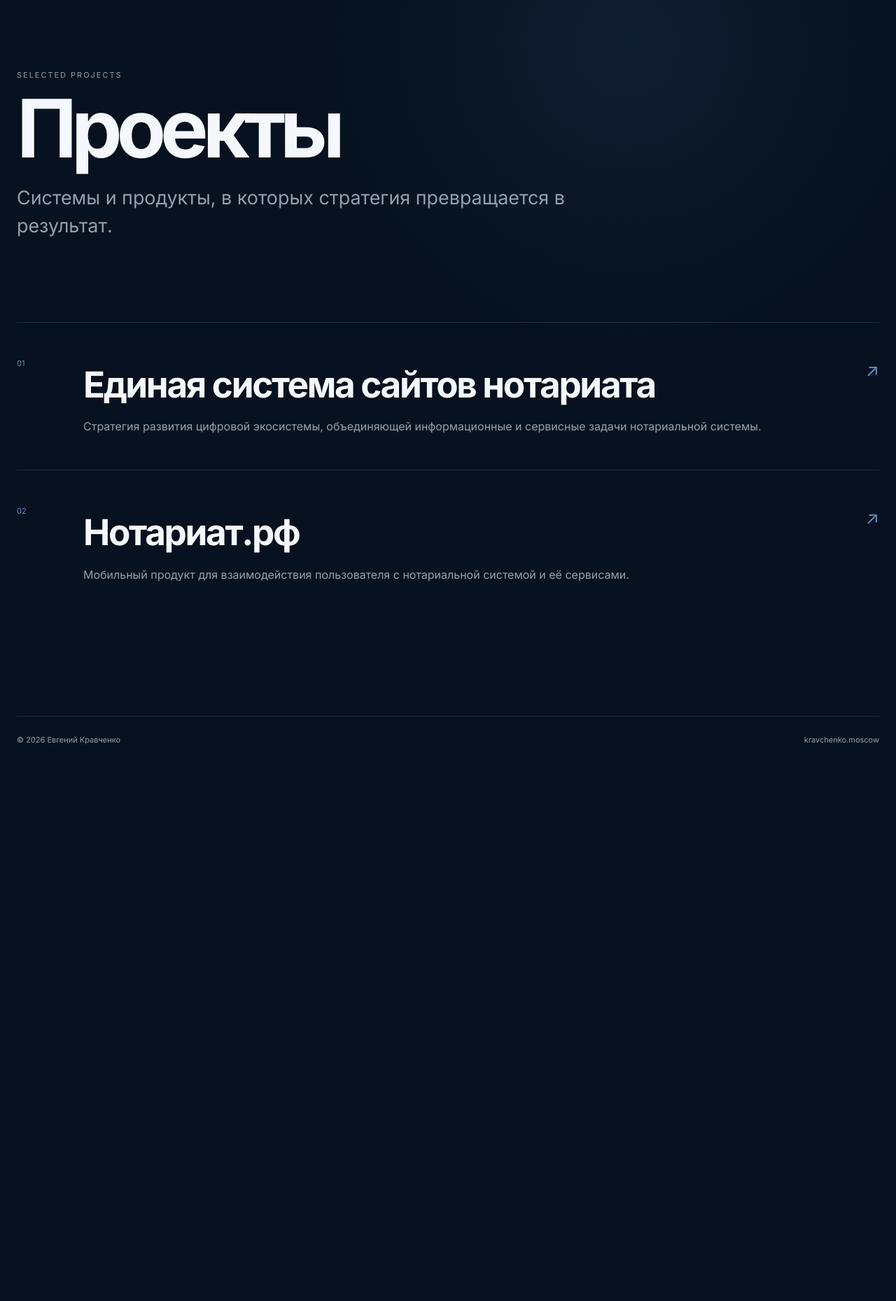
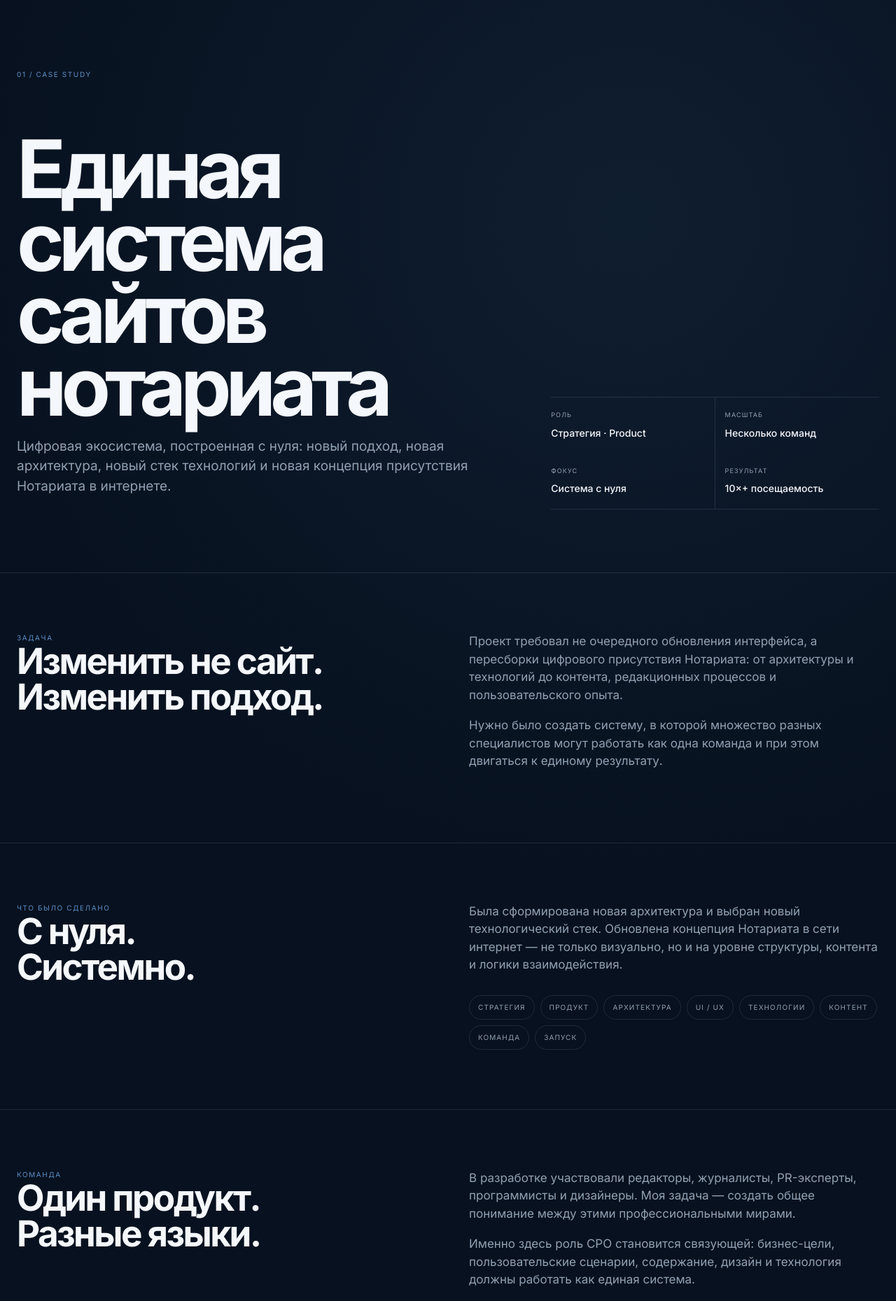
Before and after one commit to eikravchenko/eikravchenko.github.io, a PHP site: page /projects/ in a window 1280 px wide. Shown: the part 76-1935 px from the top of the page at 70% size. Before the commit the page ends 1140 px from the top, so only its background shows below. Run offline with PHP 8.4, Linux system fonts and the light colour scheme.

Commit message:
prototype_v_3

```diff
--- a/about/index.html
+++ b/about/index.html
@@ -12,6 +12,6 @@
 </head><body>
 <header class="site-nav"><a class="logo" href="/">EK</a><nav class="nav-links"><a href="/about/" class="active">Обо мне</a><a href="/projects/" class="">Проекты</a><a href="/publications/" class="">Публикации</a><a href="/contacts/" class="">Контакты</a></nav><div class="nav-actions"><button class="icon-btn" data-theme-toggle aria-label="Тема">☀</button><button class="icon-btn menu-btn" data-menu-toggle aria-label="Меню">☰</button></div></header>
 <div class="mobile-menu" data-mobile-menu><a href="/about/" data-close-menu>Обо мне</a><a href="/projects/" data-close-menu>Проекты</a><a href="/publications/" data-close-menu>Публикации</a><a href="/contacts/" data-close-menu>Контакты</a></div>
-<main><section class="page-hero"><div class="container reveal"><div class="eyebrow">About</div><h1>Обо мне</h1><p class="lead">Chief Product Officer. Стратегия, продукт, команда и результат.</p></div></section><section class="page-content"><div class="container text reveal"><p>Я работаю на пересечении бизнеса и разработки — там, где стратегические задачи должны превращаться в понятные продукты.</p><p>Моя роль — создавать общее понимание: зачем нужен продукт, для кого он создаётся, что действительно важно сделать сейчас и как команда должна прийти к результату.</p><p>Сейчас я управляю стратегией развития Единой системы сайтов нотариата.</p><p>Среди ключевых проектов — Единая система сайтов нотариата и мобильное приложение «Нотариат.рф».</p></div></section></main>
+<main><section class="page-hero"><div class="container reveal"><div class="eyebrow">About</div><h1>Обо мне</h1><p class="lead">Я создаю системы, в которых сложные проекты становятся управляемыми: превращаю сложность в понятные продукты, соединяя людей, бизнес и технологии.</p></div></section><section class="page-content"><div class="container text reveal"><p>Я работаю на пересечении бизнеса и разработки — там, где стратегические задачи должны превращаться в понятные продукты.</p><p>Мне важно, чтобы после разговора со мной у бизнеса и разработки появлялось общее понимание: что мы создаём, зачем и как поймём, что получилось.</p><p>Моя роль — создавать общее понимание: зачем нужен продукт, для кого он создаётся, что действительно важно сделать сейчас и как команда должна прийти к результату.</p><p>Сейчас я управляю стратегией развития Единой системы сайтов нотариата.</p><p>Среди ключевых проектов — Единая система сайтов нотариата и мобильное приложение «Нотариат.рф».</p></div></section></main>
 <footer class="container footer"><span>© 2026 Евгений Кравченко</span><span>kravchenko.moscow</span></footer>
 <script src="/js/main.js"></script></body></html>
--- a/css/style.css
+++ b/css/style.css
@@ -36,3 +36,50 @@ a{color:inherit;text-decoration:none}button{font:inherit}img{display:block;max-w
 
 @media(max-width:850px){.nav-links{display:none}.menu-btn{display:block}.mobile-menu.open{display:block;position:fixed;inset:0;z-index:40;background:var(--bg);padding:110px 24px 40px}.mobile-menu a{display:block;padding:18px 0;border-bottom:1px solid var(--line);font-size:30px}.hero-inner{grid-template-columns:1fr}.avatar{order:-1;width:250px}.orbit{left:50%}.pulse{left:50%}.hero-bottom{display:none}.principles{grid-template-columns:1fr 1fr}.principle{border-bottom:1px solid var(--line)}.connection{height:520px}.section{padding:105px 0}}
 @media(max-width:560px){.container,.hero-inner{width:calc(100% - 32px)}.hero h1{font-size:17vw}.principles{grid-template-columns:1fr}.principle{border-right:0}.project{grid-template-columns:40px 1fr auto}.project h3{font-size:30px}.center{width:122px;height:122px}.connection-label{font-size:8px}.footer{flex-direction:column;gap:8px}}
+
+/* V3 — personal brand / case-study layer */
+.hero-kicker{display:inline-flex;align-items:center;gap:10px;color:var(--muted);font-size:10px;letter-spacing:.16em;text-transform:uppercase}
+.hero-kicker i{display:block;width:34px;height:1px;background:var(--accent)}
+.hero-statement{max-width:760px;margin-top:30px;font-size:clamp(22px,3vw,38px);line-height:1.08;letter-spacing:-.035em}
+.hero-statement em{font-style:normal;color:var(--accent)}
+.metric-strip{display:grid;grid-template-columns:repeat(3,1fr);margin-top:70px;border-top:1px solid var(--line)}
+.metric{padding:22px 18px 0 0;border-right:1px solid var(--line)}
+.metric:last-child{border-right:0;padding-left:18px}
+.metric b{display:block;font-size:clamp(30px,4vw,52px);letter-spacing:-.05em;font-weight:500}
+.metric span{display:block;margin-top:5px;color:var(--muted);font-size:10px;letter-spacing:.12em;text-transform:uppercase}
+.case-hero{display:grid;grid-template-columns:1.2fr .8fr;gap:60px;align-items:end;margin-top:60px}
+.case-label{color:var(--accent);font-size:10px;letter-spacing:.16em;text-transform:uppercase}
+.case-title{font-size:clamp(40px,6vw,82px);line-height:.92;letter-spacing:-.065em;margin:13px 0}
+.case-intro{color:var(--muted);font-size:19px;max-width:720px}
+.case-meta{display:grid;grid-template-columns:1fr 1fr;gap:0;border-top:1px solid var(--line);border-bottom:1px solid var(--line)}
+.case-meta div{padding:18px 14px 18px 0;border-right:1px solid var(--line)}
+.case-meta div:nth-child(even){padding-left:14px;border-right:0}
+.case-meta small{display:block;color:var(--muted);font-size:9px;letter-spacing:.13em;text-transform:uppercase;margin-bottom:6px}
+.case-meta strong{font-size:14px;font-weight:500}
+.case-section{padding:85px 0;border-top:1px solid var(--line)}
+.case-section h2{font-size:clamp(32px,4vw,55px);line-height:1;letter-spacing:-.05em;margin:0 0 24px}
+.case-grid{display:grid;grid-template-columns:1fr 1fr;gap:60px}
+.case-grid p{color:var(--muted);font-size:17px;margin:0 0 18px}
+.role-cloud{display:flex;flex-wrap:wrap;gap:8px;margin-top:30px}
+.role-cloud span{border:1px solid var(--line);padding:9px 12px;border-radius:999px;font-size:10px;letter-spacing:.11em;color:var(--muted)}
+.case-result{font-size:clamp(45px,7vw,92px);line-height:.9;letter-spacing:-.065em;margin:0}
+.case-result span{color:var(--accent)}
+.quote{border-left:1px solid var(--accent);padding-left:25px;font-size:clamp(24px,3vw,40px);line-height:1.08;letter-spacing:-.035em}
+.thinking{display:grid;grid-template-columns:1fr 1fr;gap:1px;background:var(--line);margin-top:50px}
+.thinking-item{background:var(--bg);padding:34px;min-height:220px;transition:.25s}
+.thinking-item:hover{background:var(--soft)}
+.thinking-item b{font-size:12px;color:var(--accent);letter-spacing:.12em}
+.thinking-item h3{font-size:27px;margin:34px 0 10px}
+.thinking-item p{color:var(--muted);font-size:14px;max-width:430px}
+.brand-close{padding:110px 0 150px}
+.brand-close .quote{max-width:900px}
+@media(max-width:850px){
+ .hero-statement{font-size:25px}.metric-strip{margin-top:45px}
+ .case-hero,.case-grid{grid-template-columns:1fr;gap:35px}
+ .thinking{grid-template-columns:1fr}
+}
+@media(max-width:560px){
+ .metric-strip{grid-template-columns:1fr}.metric,.metric:last-child{border-right:0;border-bottom:1px solid var(--line);padding:17px 0}.metric:last-child{border-bottom:0}
+ .case-meta{grid-template-columns:1fr}.case-meta div,.case-meta div:nth-child(even){border-right:0;border-bottom:1px solid var(--line);padding:14px 0}
+ .case-meta div:last-child{border-bottom:0}
+}
--- a/projects/index.html
+++ b/projects/index.html
@@ -1,17 +1,15 @@
-<!doctype html>
-<html lang="ru">
-<head>
-<meta charset="utf-8"><meta name="viewport" content="width=device-width,initial-scale=1">
-<title>Проекты — Евгений Кравченко</title>
-<meta name="description" content="Евгений Кравченко — Chief Product Officer. Соединяю бизнес и разработку, превращая сложность в понятные системы и работающие продукты.">
-<meta name="author" content="Евгений Кравченко">
-<meta property="og:title" content="Проекты — Евгений Кравченко">
-<meta property="og:description" content="Chief Product Officer · Стратегия · Продукт · Команда · Результат">
-<meta property="og:type" content="website">
-<link rel="stylesheet" href="/css/style.css">
-</head><body>
-<header class="site-nav"><a class="logo" href="/">EK</a><nav class="nav-links"><a href="/about/" class="">Обо мне</a><a href="/projects/" class="active">Проекты</a><a href="/publications/" class="">Публикации</a><a href="/contacts/" class="">Контакты</a></nav><div class="nav-actions"><button class="icon-btn" data-theme-toggle aria-label="Тема">☀</button><button class="icon-btn menu-btn" data-menu-toggle aria-label="Меню">☰</button></div></header>
-<div class="mobile-menu" data-mobile-menu><a href="/about/" data-close-menu>Обо мне</a><a href="/projects/" data-close-menu>Проекты</a><a href="/publications/" data-close-menu>Публикации</a><a href="/contacts/" data-close-menu>Контакты</a></div>
-<main><section class="page-hero"><div class="container reveal"><div class="eyebrow">Selected projects</div><h1>Проекты</h1><p class="lead">Системы и продукты, в которых стратегия превращается в результат.</p></div></section><section class="page-content"><div class="container"><article class="project reveal"><span class="project-num">01</span><div><h3>Единая система сайтов нотариата</h3><p>Стратегия развития цифровой экосистемы, объединяющей информационные и сервисные задачи нотариальной системы.</p></div><span class="project-arrow">↗</span></article><article class="project reveal"><span class="project-num">02</span><div><h3>Нотариат.рф</h3><p>Мобильный продукт для взаимодействия пользователя с нотариальной системой и её сервисами.</p></div><span class="project-arrow">↗</span></article></div></section></main>
-<footer class="container footer"><span>© 2026 Евгений Кравченко</span><span>kravchenko.moscow</span></footer>
-<script src="/js/main.js"></script></body></html>
+<!doctype html><html lang="ru"><head><meta charset="utf-8"><meta name="viewport" content="width=device-width,initial-scale=1"><title>Проекты — Евгений Кравченко</title><meta name="description" content="Кейсы Евгения Кравченко: Единая система сайтов нотариата и Нотариат.рф."><link rel="stylesheet" href="/css/style.css"></head><body><header class="site-nav"><a class="logo" href="/">EK</a><nav class="nav-links"><a href="/about/">Обо мне</a><a href="/projects/">Проекты</a><a href="/publications/">Публикации</a><a href="/contacts/">Контакты</a></nav><div class="nav-actions"><button class="icon-btn" data-theme-toggle>☀</button><button class="icon-btn menu-btn" data-menu-toggle>☰</button></div></header><div class="mobile-menu" data-mobile-menu><a href="/about/" data-close-menu>Обо мне</a><a href="/projects/" data-close-menu>Проекты</a><a href="/publications/" data-close-menu>Публикации</a><a href="/contacts/" data-close-menu>Контакты</a></div><main>
+<section class="page-hero"><div class="container reveal"><div class="case-label">01 / Case study</div><div class="case-hero"><div><h1 class="case-title">Единая система<br>сайтов нотариата</h1><p class="case-intro">Цифровая экосистема, построенная с нуля: новый подход, новая архитектура, новый стек технологий и новая концепция присутствия Нотариата в интернете.</p></div><div class="case-meta"><div><small>Роль</small><strong>Стратегия · Product</strong></div><div><small>Масштаб</small><strong>Несколько команд</strong></div><div><small>Фокус</small><strong>Система с нуля</strong></div><div><small>Результат</small><strong>10×+ посещаемость</strong></div></div></div></div></section>
+
+<section class="case-section"><div class="container"><div class="case-grid"><div class="reveal"><div class="case-label">Задача</div><h2>Изменить не сайт.<br>Изменить подход.</h2></div><div class="reveal"><p>Проект требовал не очередного обновления интерфейса, а пересборки цифрового присутствия Нотариата: от архитектуры и технологий до контента, редакционных процессов и пользовательского опыта.</p><p>Нужно было создать систему, в которой множество разных специалистов могут работать как одна команда и при этом двигаться к единому результату.</p></div></div></div></section>
+
+<section class="case-section"><div class="container"><div class="case-grid"><div class="reveal"><div class="case-label">Что было сделано</div><h2>С нуля.<br>Системно.</h2></div><div class="reveal"><p>Была сформирована новая архитектура и выбран новый технологический стек. Обновлена концепция Нотариата в сети интернет — не только визуально, но и на уровне структуры, контента и логики взаимодействия.</p><div class="role-cloud"><span>СТРАТЕГИЯ</span><span>ПРОДУКТ</span><span>АРХИТЕКТУРА</span><span>UI / UX</span><span>ТЕХНОЛОГИИ</span><span>КОНТЕНТ</span><span>КОМАНДА</span><span>ЗАПУСК</span></div></div></div></section>
+
+<section class="case-section"><div class="container"><div class="case-grid"><div class="reveal"><div class="case-label">Команда</div><h2>Один продукт.<br>Разные языки.</h2></div><div class="reveal"><p>В разработке участвовали редакторы, журналисты, PR-эксперты, программисты и дизайнеры. Моя задача — создать общее понимание между этими профессиональными мирами.</p><p>Именно здесь роль CPO становится связующей: бизнес-цели, пользовательские сценарии, содержание, дизайн и технология должны работать как единая система.</p></div></div></div></section>
+
+<section class="case-section"><div class="container reveal"><div class="case-label">Результат</div><p class="case-result"><span>10×+</span><br>рост посещаемости<br>сайта ФНП.</p></div></section>
+
+<section class="case-section"><div class="container reveal"><div class="quote">«Главный результат — не новый сайт. Главный результат — система, которая позволяет по-новому работать с цифровым продуктом.»</div></div></section>
+
+<section class="case-section"><div class="container"><div class="case-grid"><div class="reveal"><div class="case-label">02 / Mobile product</div><h2>Нотариат.рф</h2></div><div class="reveal"><p>Мобильный продукт, в котором я был погружён в полный цикл: от идеи и стратегии до продукта, UI/UX, работы нескольких команд и запуска.</p><p>Здесь особенно важным было удержать связь между реальной задачей пользователя, бизнес-логикой и возможностями технологии.</p><a class="arrow-link" href="/contacts/">Обсудить проект →</a></div></div></div></section>
+</main><footer class="container footer"><span>© 2026 Евгений Кравченко</span><span>kravchenko.moscow</span></footer><script src="/js/main.js"></script></body></html>
```
Also changed, not shown: index.html (+4 -4 lines), README.md.
